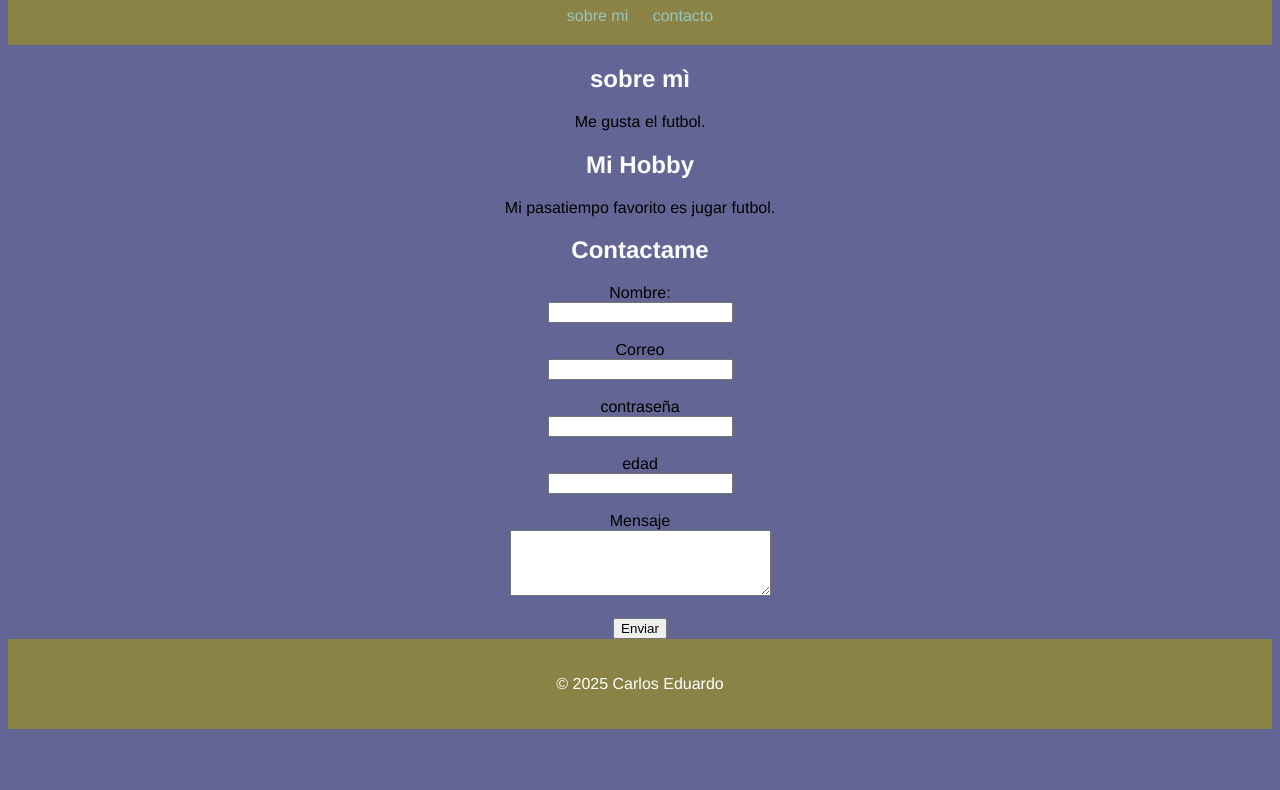
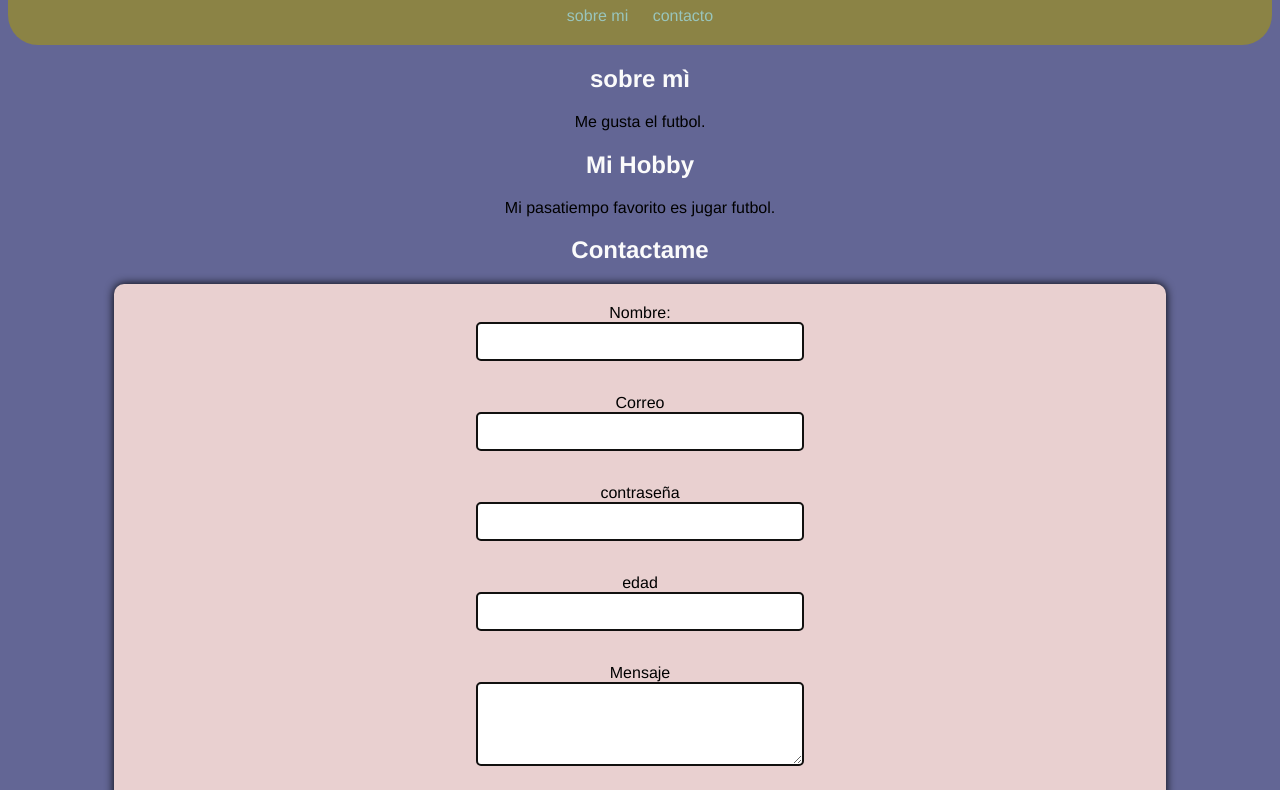
Before and after one commit to Carlos07mon/carlos, a plain HTML site: page index.html in a window 1280 px wide. Shown: the part 101-891 px from the top of the page. Before the commit the page ends 838 px from the top, so only its background shows below. Drawn offline with Linux system fonts and the light colour scheme.

Commit message:
pagina ok

```diff
--- a/styles.css
+++ b/styles.css
@@ -6,6 +6,7 @@ text-align: center;
 }
 header,footer{
 background-color: #8b8345;
+border-radius: 30px;
 color: rgb(255, 255, 255);
 padding: 20px;
 text-align: center;
@@ -19,3 +20,38 @@ text-decoration: none;
 h1,h2{
     color: rgb(251, 251, 251);
 }
+
+form{
+    background-color: rgb(233, 208, 208);
+    padding: 20px;
+    border-radius: 10px;
+    margin: auto;
+    box-shadow: 0 0 10px;
+    width: 80%;
+    margin-bottom: 20%;
+}
+
+input,textarea{
+    width: 30%;
+    margin-bottom: 15px;
+    padding: 10px;
+    border: 2px solid #11100f;
+    border-radius: 5px;
+}
+
+button{
+    background-color: rgb(255, 0, 0);
+    color: white;
+    padding: 1pc 10px;
+    border: none;
+    border-radius: 5px;
+    cursor: pointer;
+}
+
+button:hover{
+    background-color: #079;
+}
+
+form:hover{
+    background-color: aqua;
+}
```
